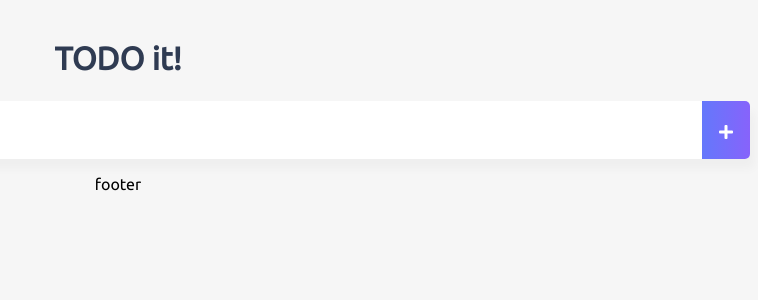
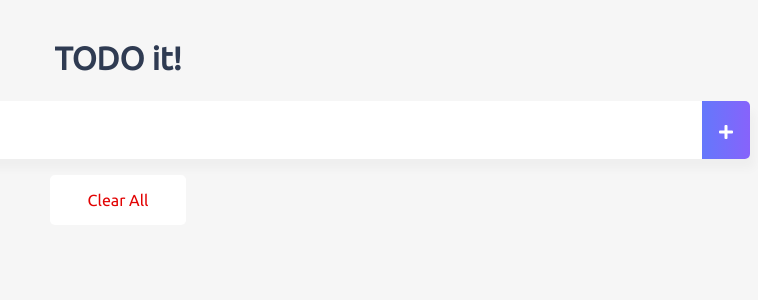
Before and after one commit to jhyounyaho/VueJS_TodoApp, a Vue app: page / in a window 1280 px wide. Shown: the top 300 px of the page, without its empty margins (522-1280 px from the left). Built offline with nearby package versions, Linux system fonts and the light colour scheme.

Commit message:
TodoFooter 컴포넌트 기능 구현

```diff
--- a/src/components/TodoFooter.vue
+++ b/src/components/TodoFooter.vue
@@ -1,15 +1,31 @@
 <template>
-  <div>
-    footer
+  <div class="clearAllContainer">
+    <span class="clearAllBtn" v-on:click="clearTodo">Clear All</span>
   </div>
 </template>
 
 <script>
 export default {
-
+  methods: {
+    clearTodo: function() {
+      localStorage.clear();
+    },
+  },
 }
 </script>
 
-<style>
-
-</style>
+<style scoped>
+  .clearAllContainer {
+    width: 8.5rem;
+    height: 50px;
+    line-height: 50px;
+    background-color: #ffffff;
+    border-radius: 5px;
+    margin: 0 auto;
+    cursor: pointer;
+  }
+  .clearAllBtn {
+    color: #e20303;
+    display: block;
+  }
+</style>>
```
